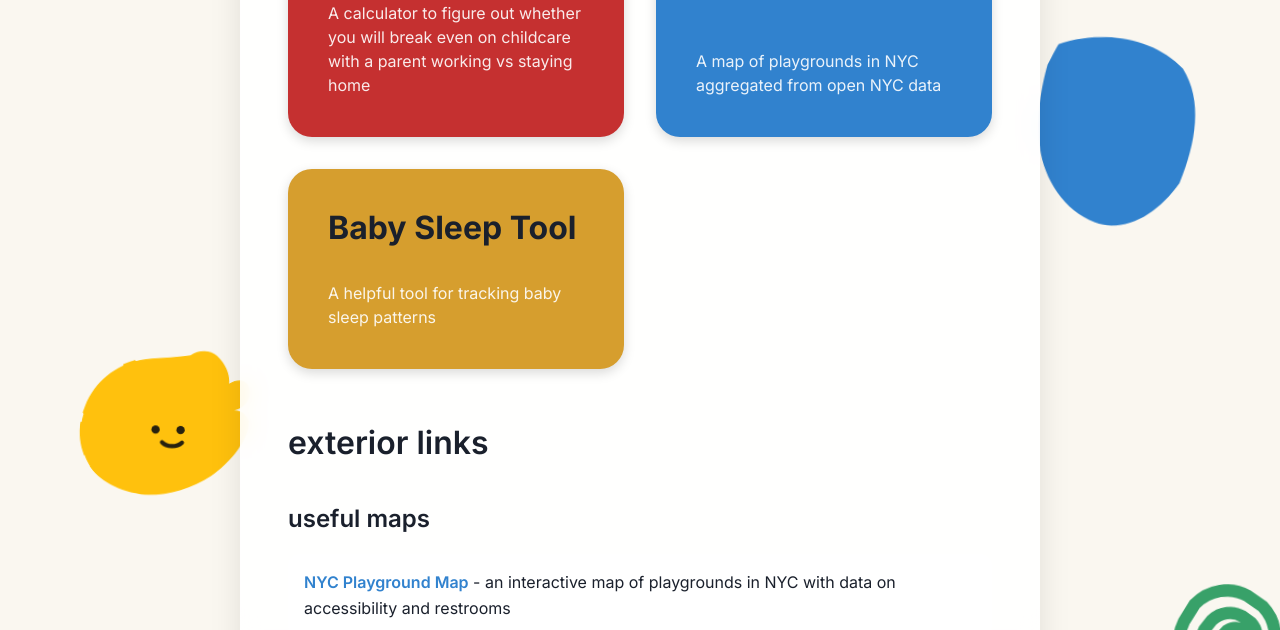
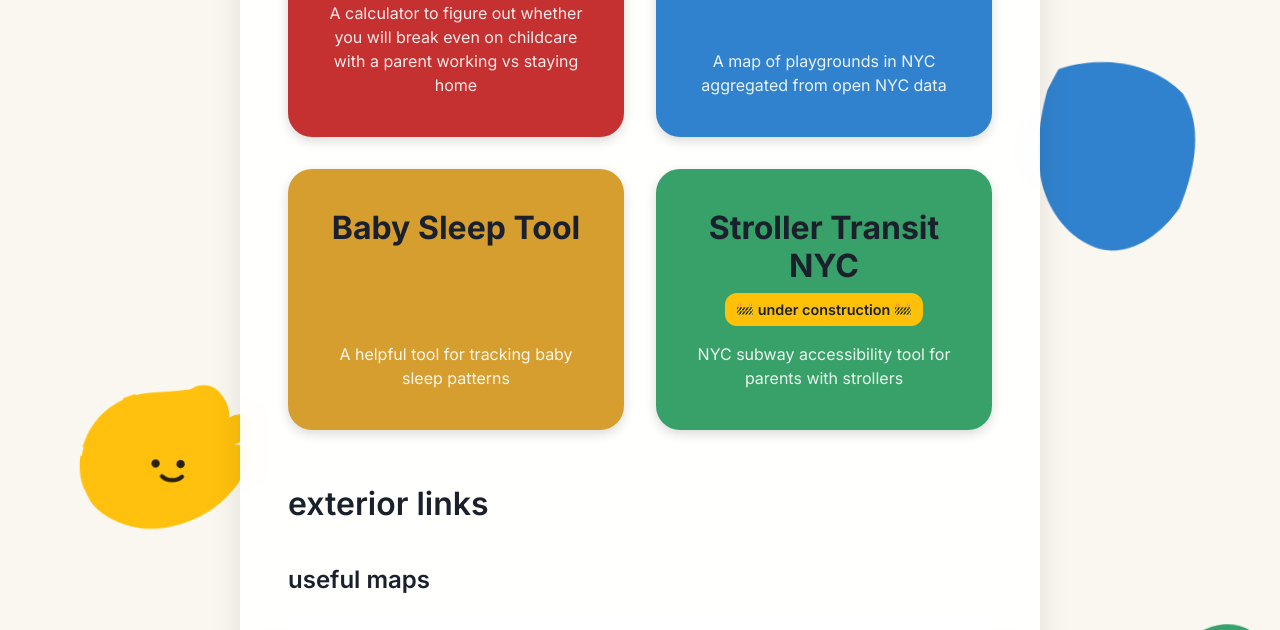
Before and after one commit to graceolivia/momtools.nyc, a plain HTML site: page index.html in a window 1280 px wide. Shown: the part 821-1451 px from the top of the page. Drawn offline with Linux system fonts and the light colour scheme.

Commit message:
fix link

```diff
--- a/index.html
+++ b/index.html
@@ -238,6 +238,10 @@
         background: #D69E2E;
       }
 
+      .gallery-card:nth-child(4) {
+        background: #38A169;
+      }
+
       .gallery-card h3 {
         font-size: 2rem;
         font-weight: 700;
@@ -245,6 +249,21 @@
         line-height: 1.2;
         position: relative;
         z-index: 2;
+        text-align: center;
+      }
+
+      .gallery-card h4 {
+        font-size: 0.9rem;
+        font-weight: 600;
+        margin: -0.5rem auto 1rem auto;
+        background: var(--yellow);
+        color: var(--black);
+        padding: 0.3rem 0.7rem;
+        border-radius: 12px;
+        display: inline-block;
+        position: relative;
+        z-index: 2;
+        text-align: center;
       }
 
       .gallery-card p {
@@ -254,6 +273,7 @@
         margin: 0;
         position: relative;
         z-index: 2;
+        text-align: center;
       }
 
       .link-list {
@@ -601,6 +621,12 @@
               <h3>Baby Sleep Tool</h3>
               <p>A helpful tool for tracking baby sleep patterns</p>
             </a>
+
+            <a href="https://graceolivia.github.io/strollerTransitNYC/" class="gallery-card">
+              <h3>Stroller Transit NYC</h3>
+              <h4>🚧 under construction 🚧</h4>
+              <p>NYC subway accessibility tool for parents with strollers</p>
+            </a>
           </div>
 
         </div>
```
